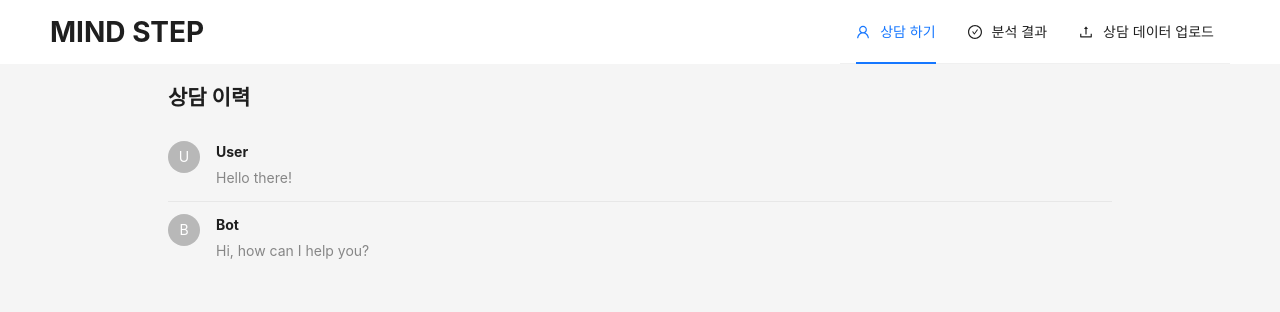
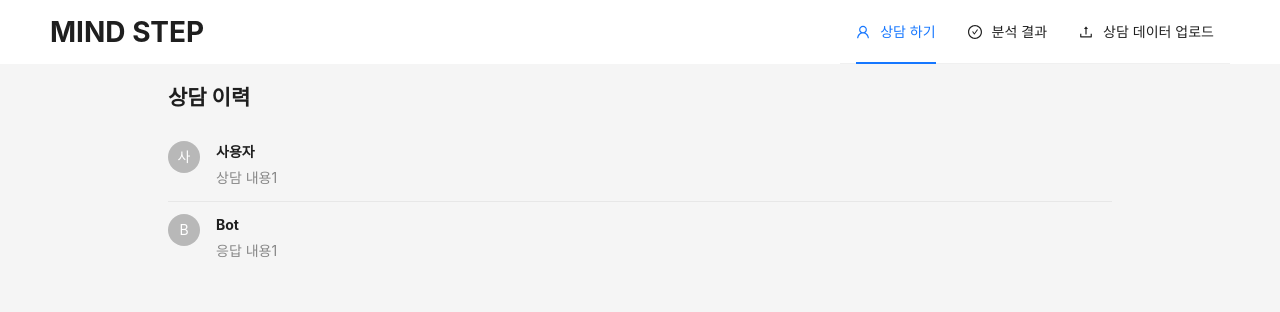
Before and after one commit to IDKNWHORU/MIND_STEP_CLIENT, a React (Create React App) app: page / in a window 1280 px wide. Shown: the top 312 px of the page. Built offline with nearby package versions, Linux system fonts and the light colour scheme.

Commit message:
update counseling message

```diff
--- a/src/pages/Counseling.jsx
+++ b/src/pages/Counseling.jsx
@@ -3,8 +3,8 @@ import { useState } from "react";
 import "./Counseling.css";
 
 const chatData = [
-    { id: 1, sender: 'User', message: 'Hello there!' },
-    { id: 2, sender: 'Bot', message: 'Hi, how can I help you?' },
+    { id: 1, sender: '사용자', message: '상담 내용1' },
+    { id: 2, sender: 'Bot', message: '응답 내용1' },
 ];
 
 export const Counseling = _ => {
```
